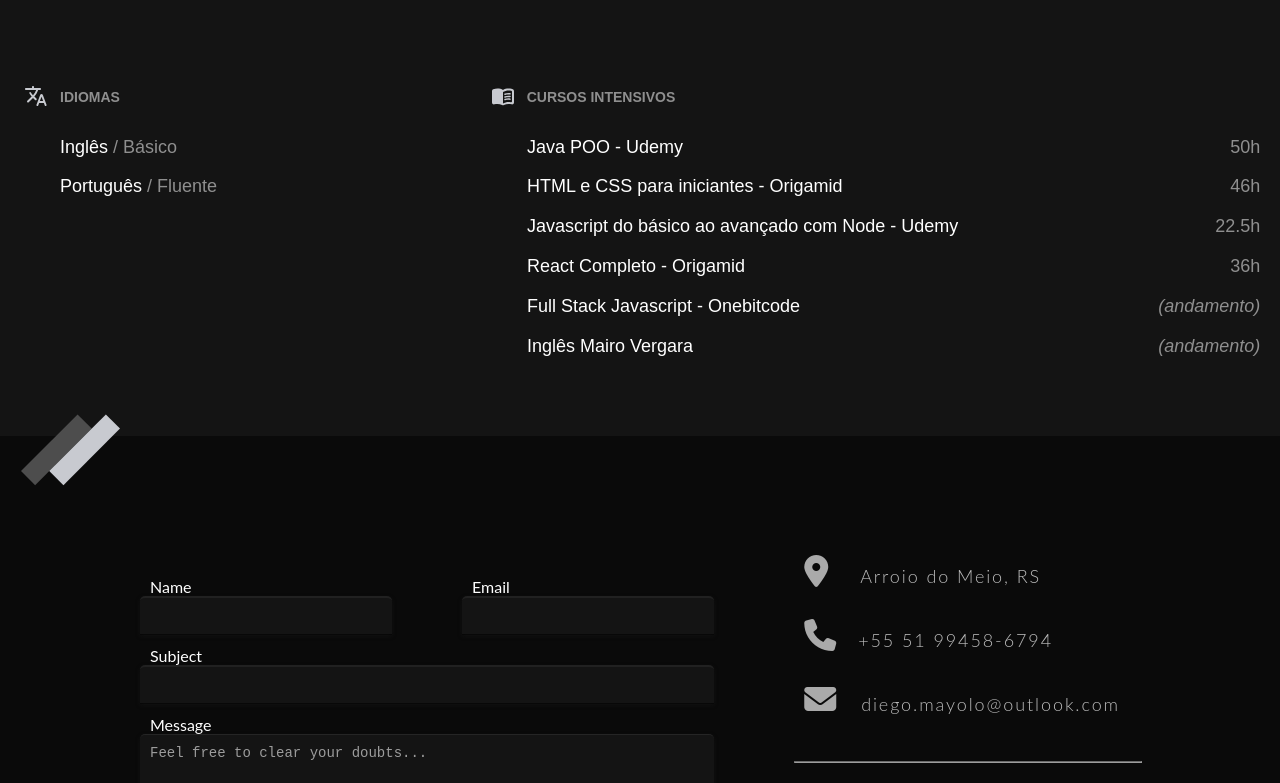
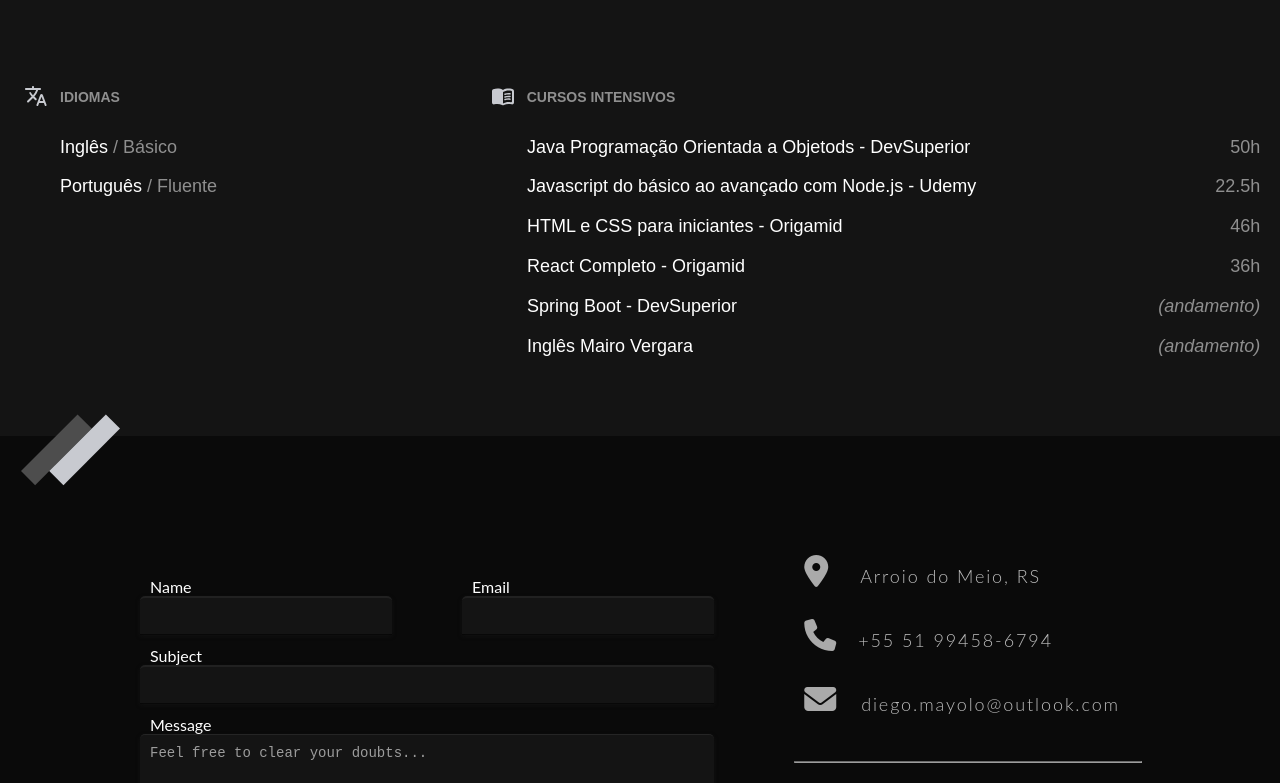
Before and after one commit to diegomayolo/diegomayolo.github.io, a website: page index.html in a window 1280 px wide. Shown: the part 1920-2703 px from the top of the page. Drawn offline with nearby package versions, Linux system fonts and the light colour scheme.

Commit message:
Atualização do curso em andamento

```diff
--- a/index.html
+++ b/index.html
@@ -145,11 +145,11 @@
             <div class="cursos">
                 <h3>Cursos Intensivos</h3>
                 <ul>
-                    <li class="hvr-icon-pulse-grow">Java POO - Udemy <span class="hvr-icon">50h</span> </li>
+                    <li class="hvr-icon-pulse-grow">Java Programação Orientada a Objetods - DevSuperior <span class="hvr-icon">50h</span> </li>
+                    <li class="hvr-icon-pulse-grow">Javascript do básico ao avançado com Node.js - Udemy <span class="hvr-icon">22.5h</span> </li>
                     <li class="hvr-icon-pulse-grow">HTML e CSS para iniciantes - Origamid <span class="hvr-icon">46h</span> </li>
-                    <li class="hvr-icon-pulse-grow">Javascript do básico ao avançado com Node - Udemy <span class="hvr-icon">22.5h</span> </li>
                     <li class="hvr-icon-pulse-grow">React Completo - Origamid <span class="hvr-icon">36h</span> </li>
-                    <li class="hvr-icon-pulse-grow">Full Stack Javascript - Onebitcode <span class="hvr-icon"><i>(andamento)</i></span> </li>
+                    <li class="hvr-icon-pulse-grow">Spring Boot - DevSuperior <span class="hvr-icon"><i>(andamento)</i></span> </li>
                     <li class="hvr-icon-pulse-grow">Inglês Mairo Vergara <span class="hvr-icon"><i>(andamento)</i></span> </li>
                 </ul>
             </div>
```
